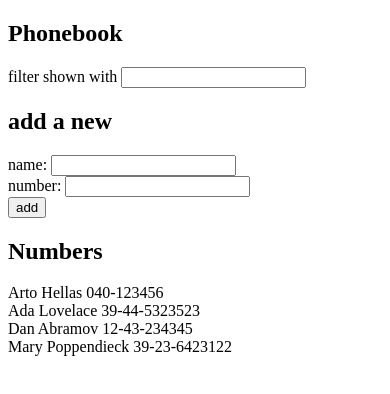
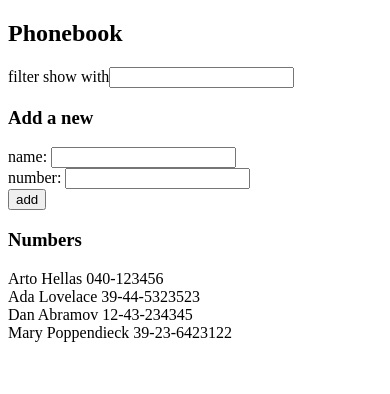
Before and after one commit to bxbao87/fullstackopen2022, a React (Create React App) app in the folder part2/phonebook/: page / in a window 390 px wide. Shown: the top 394 px of the page. Built offline with nearby package versions, Linux system fonts and the light colour scheme.

Commit message:
[part2b][phonebook] ex2.10

```diff
--- a/part2/phonebook/src/App.js
+++ b/part2/phonebook/src/App.js
@@ -1,4 +1,7 @@
 import { useState } from 'react'
+import Filter from './components/Filter'
+import PersonForm from './components/PersonForm'
+import Persons from './components/Persons'
 
 const App = () => {
   const [persons, setPersons] = useState([
@@ -38,20 +41,16 @@ const App = () => {
   return (
     <div>
       <h2>Phonebook</h2>
-      <div>filter shown with <input value={newFilter} onChange={onFilterChange} /> </div>
+      <Filter filter={newFilter} onFilterChange={onFilterChange} />
 
-      <h2>add a new</h2>
-      <form onSubmit={onSubmitForm}>
-        <div>name: <input value={newName} onChange={onNameChange} /> </div>
-        <div>number: <input value={newNumber} onChange={onNumberChange}/></div>
-        <div>
-          <button type="submit">add</button>
-        </div>
-      </form>
+      <h3>Add a new</h3>
+      <PersonForm newName={newName} onNameChange={onNameChange}
+                  newNumber={newNumber} onNumberChange={onNumberChange}
+                  onSubmitForm={onSubmitForm} />
 
 
-      <h2>Numbers</h2>
-      {persons.filter(person => person.name.toLowerCase().includes(newFilter.toLowerCase())).map(person => <div key={person.id}>{person.name} {person.number}</div>)}
+      <h3>Numbers</h3>
+      <Persons persons={persons} filter={newFilter} />
     </div>
   )
 }
--- /dev/null
+++ b/part2/phonebook/src/components/Filter.js
@@ -0,0 +1,9 @@
+const Filter = ({filter, onFilterChange}) => {
+    return (
+        <div>
+            filter show with<input value={filter} onChange={onFilterChange} />
+        </div>
+    )
+}
+
+export default Filter
--- /dev/null
+++ b/part2/phonebook/src/components/PersonForm.js
@@ -0,0 +1,13 @@
+const PersonForm = ({newName, onNameChange, newNumber, onNumberChange, onSubmitForm}) => {
+    return (
+        <form onSubmit={onSubmitForm}>
+            <div>name: <input value={newName} onChange={onNameChange} /> </div>
+            <div>number: <input value={newNumber} onChange={onNumberChange}/></div>
+            <div>
+            <button type="submit">add</button>
+            </div>
+        </form>
+    )
+}
+
+export default PersonForm
--- /dev/null
+++ b/part2/phonebook/src/components/Persons.js
@@ -0,0 +1,9 @@
+const Persons = ({persons, filter}) => {
+    return (
+        <div>
+            {persons.filter(person => person.name.toLowerCase().includes(filter.toLowerCase())).map(person => <div key={person.id}>{person.name} {person.number}</div>)}
+        </div>
+    )
+}
+
+export default Persons
```
